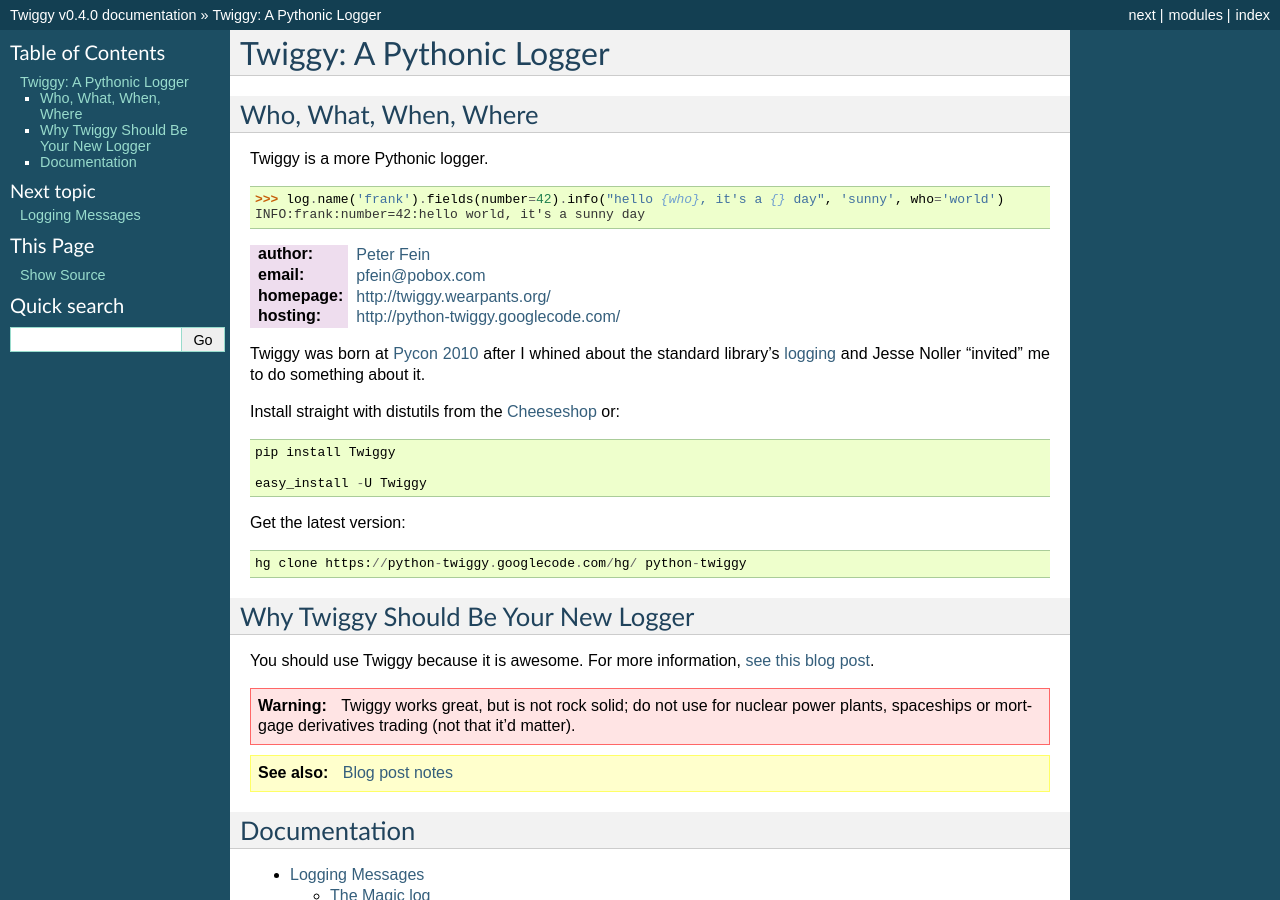
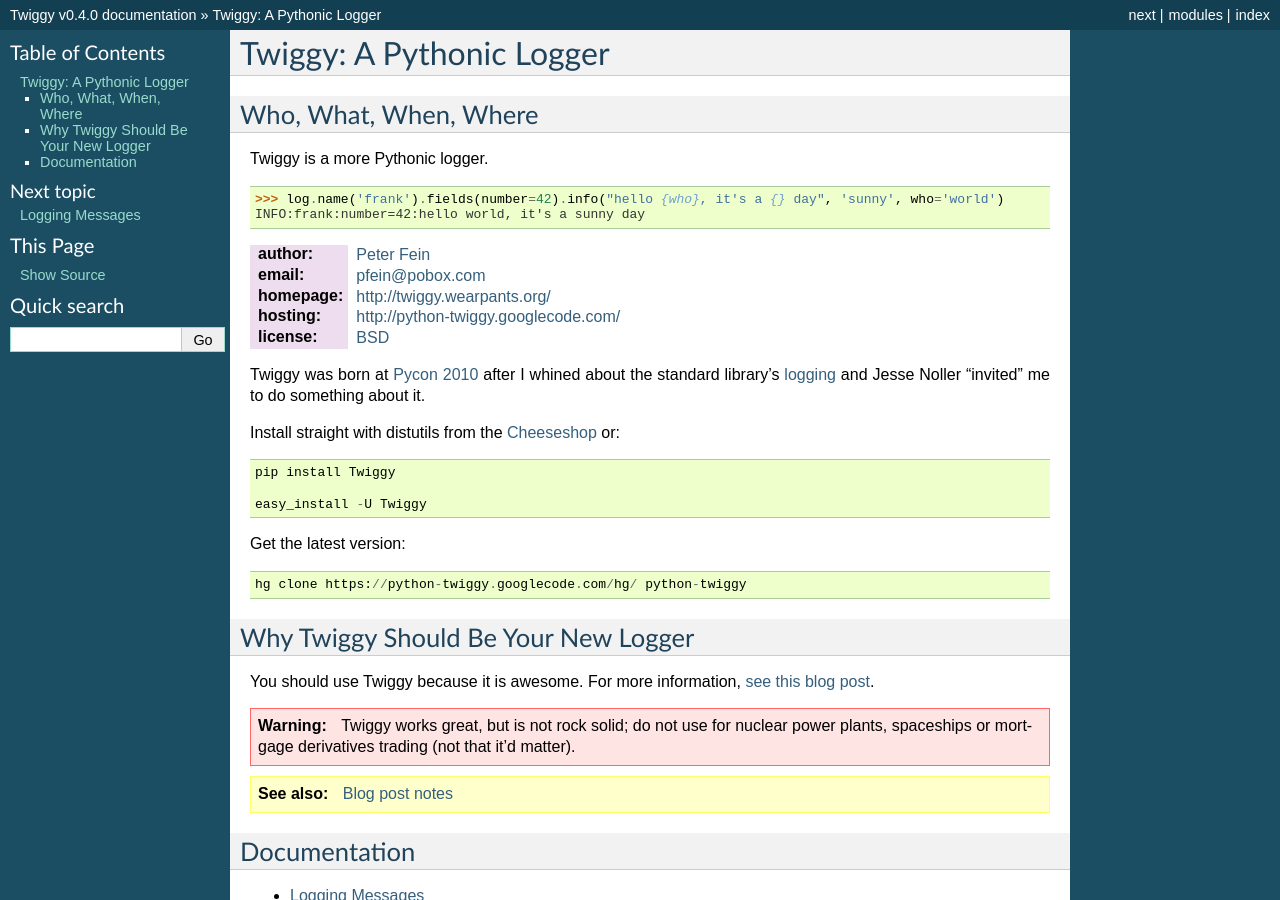
Before and after one commit to wearpants/twiggy, a Sphinx documentation site: the page built from doc/index.rst, in a window 1280 px wide and 900 px high. Built offline with Sphinx 7.4.7, drawn with Linux system fonts in a browser that asks for light colours.

Commit message:
add License

```diff
--- a/doc/index.rst
+++ b/doc/index.rst
@@ -22,6 +22,7 @@
 :email: pfein@pobox.com
 :homepage: http://twiggy.wearpants.org/
 :hosting: http://python-twiggy.googlecode.com/
+:license: `BSD <http://www.opensource.org/licenses/bsd-license.php>`_
 
 Twiggy was born at `Pycon 2010 <http://us.pycon.org/2010/>`_ after I whined about the standard library's `logging <http://docs.python.org/library/logging.html>`_ and Jesse Noller "invited" me to do something about it.
 
```
Also changed, not shown: 1 other file.
